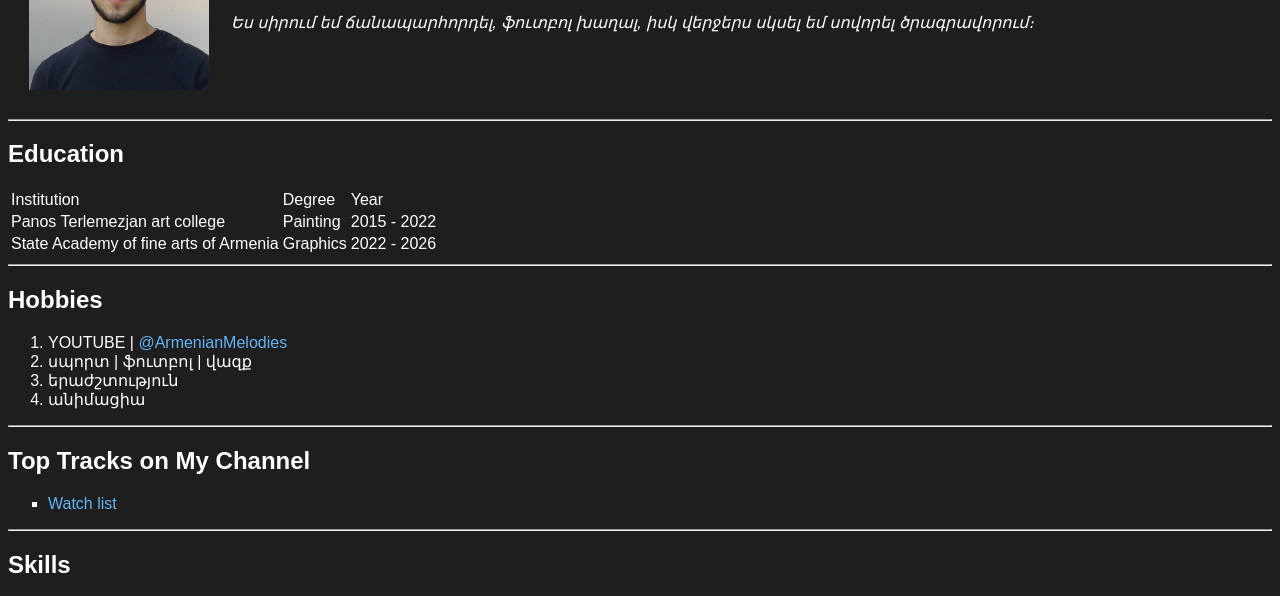
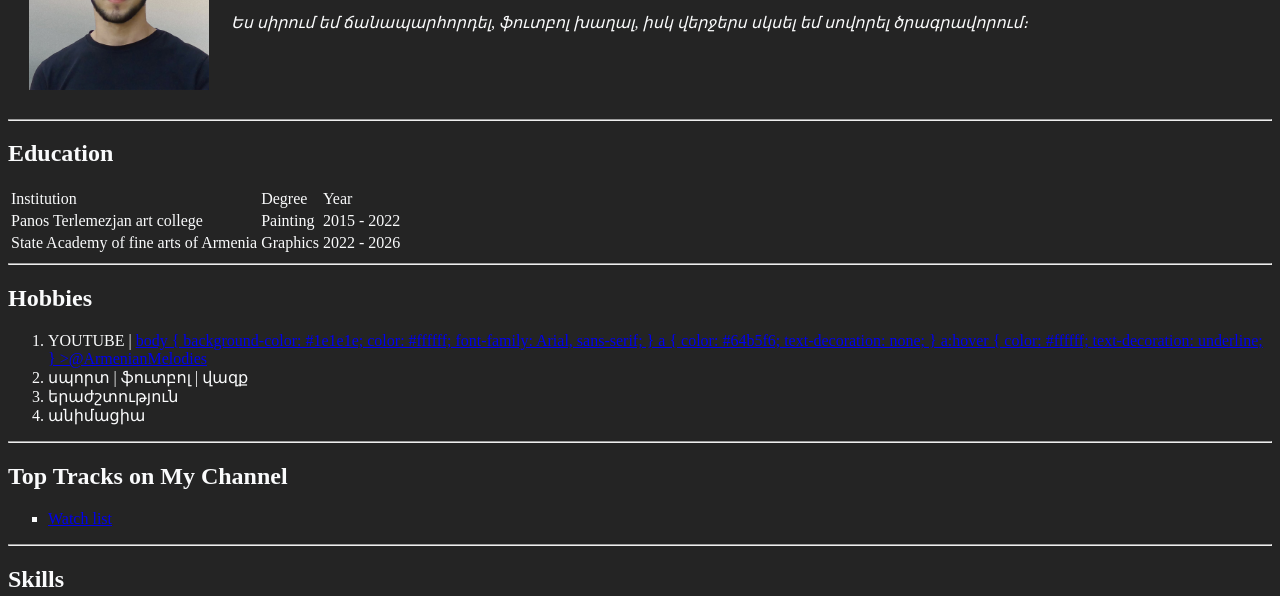
Before and after one commit to sargis-builds/CV, a plain HTML site: page index.html in a window 1280 px wide. Shown: the part 168-764 px from the top of the page. Drawn offline with Linux system fonts and the light colour scheme.

Commit message:
index.html

```diff
--- a/index.html
+++ b/index.html
@@ -49,7 +49,7 @@
  Hobbies
 </h2>
 <ol>
-<li>YOUTUBE | <style>
+<li>YOUTUBE | <a href="https://www.youtube.com/@ArmenianMelodies" target="_blank" <style>
     body {
         background-color: #1e1e1e;
         color: #ffffff;
@@ -65,7 +65,7 @@
         color: #ffffff;
         text-decoration: underline;
     }
-</style> <a href="https://www.youtube.com/@ArmenianMelodies" target="_blank">@ArmenianMelodies</a></li>
+</style> >@ArmenianMelodies</a></li>
 <li>սպորտ | ֆուտբոլ | վազք</li>
 <li>երաժշտություն</li>
 <li>անիմացիա</li>
```
